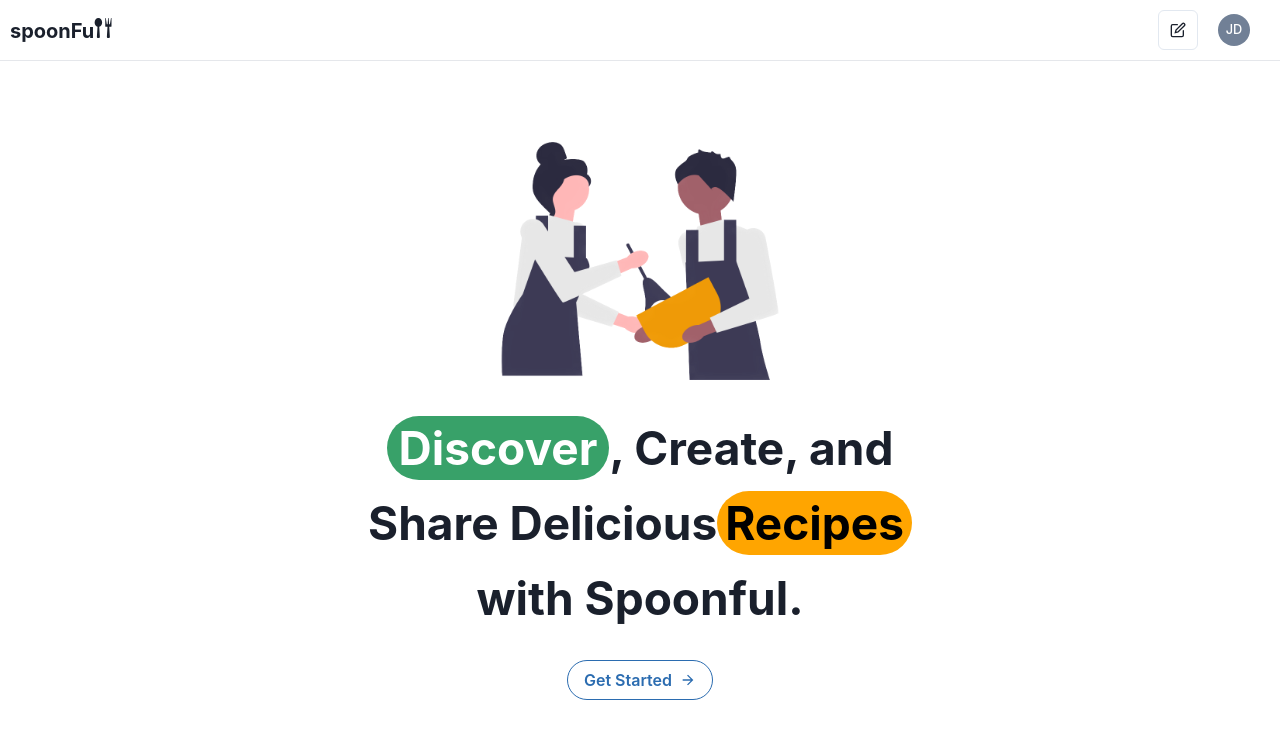
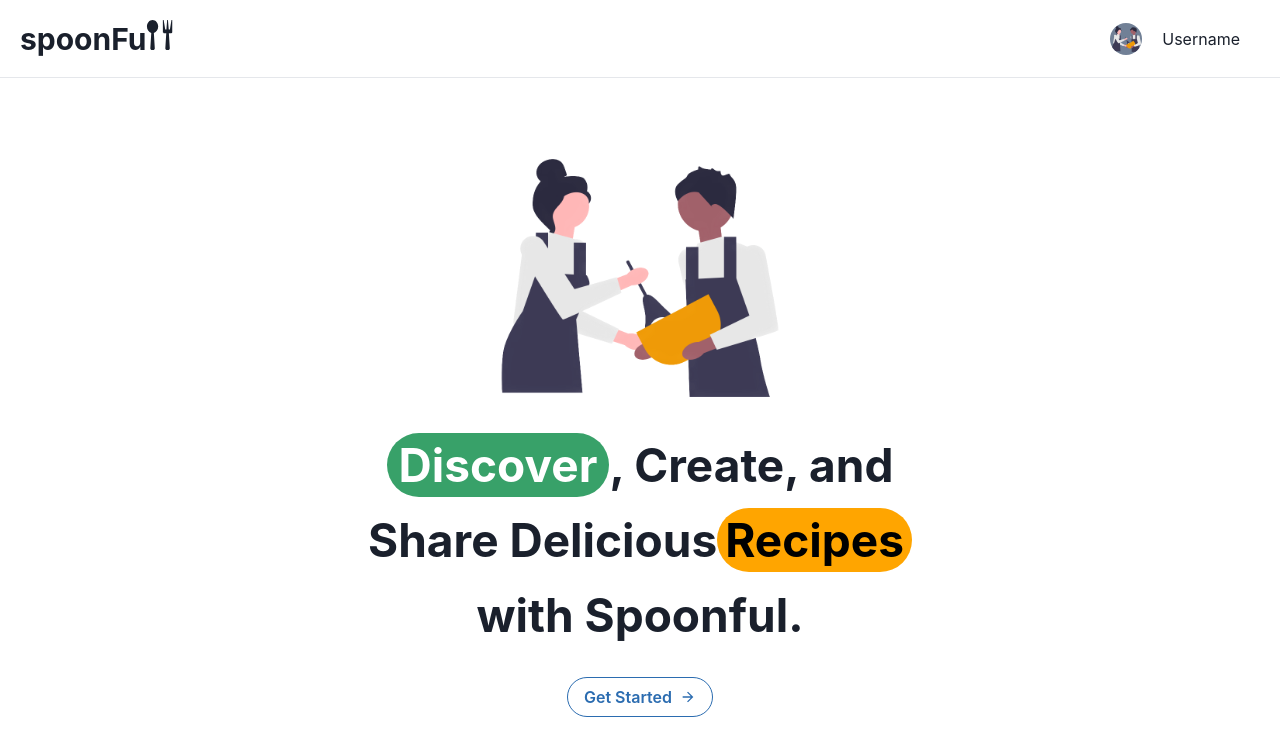
Before and after one commit to rjgabriel1/Spoonful, a React (Vite) app: page / in a window 1280 px wide. Shown: the top 756 px of the page. Built offline with nearby package versions, Linux system fonts and the light colour scheme.

Commit message:
updated navbar

```diff
--- a/src/components/NavBar.jsx
+++ b/src/components/NavBar.jsx
@@ -1,6 +1,8 @@
-import { EditIcon, Icon, } from "@chakra-ui/icons";
+import { Icon } from "@chakra-ui/icons";
 import { ImSpoonKnife } from "react-icons/im";
 
+
+import Av from "../assets/cooking.png"
 
 import {
   Avatar,
@@ -8,36 +10,39 @@ import {
   HStack,
   Heading,
   Spacer,
-  IconButton,
-  Image,
+  Text,
+
 } from "@chakra-ui/react";
+import { useState } from "react";
 
 
 export default function NavBar() {
+ const [isAuthenticated,setAuthenticated]=useState(true)
   return (
     <Flex
-      p={"10px"}
+      p={"20px"}
       bg={"#fff"}
       mb={"50px"}
       alignItems={"center"}
       borderBottom={"0.1em solid #e5e7eb"}
     >
-      <Heading as={"h3"} size={{ base: "sm", lg: "md" }}>
+      <Heading as={"h3"} size={{ base: "md", md: "sm", lg: "lg" }}>
         spoonFu
         <Icon as={ImSpoonKnife} />
       </Heading>
       <Spacer />
+      {isAuthenticated && (
         <HStack spacing={"20px"} mr={"20px"}>
-        <IconButton icon={<EditIcon />} variant={"outline"} />
-
           <Avatar
             size={"sm"}
             name="John Doe"
             fontSize={"medium"}
-          src=""
+            src={Av}
             bg={"gray.500"}
           />
+          <Text>Username</Text>
         </HStack>
+      )}
     </Flex>
   );
 }
```
Lines whose indentation alone changed are shown as unchanged.
